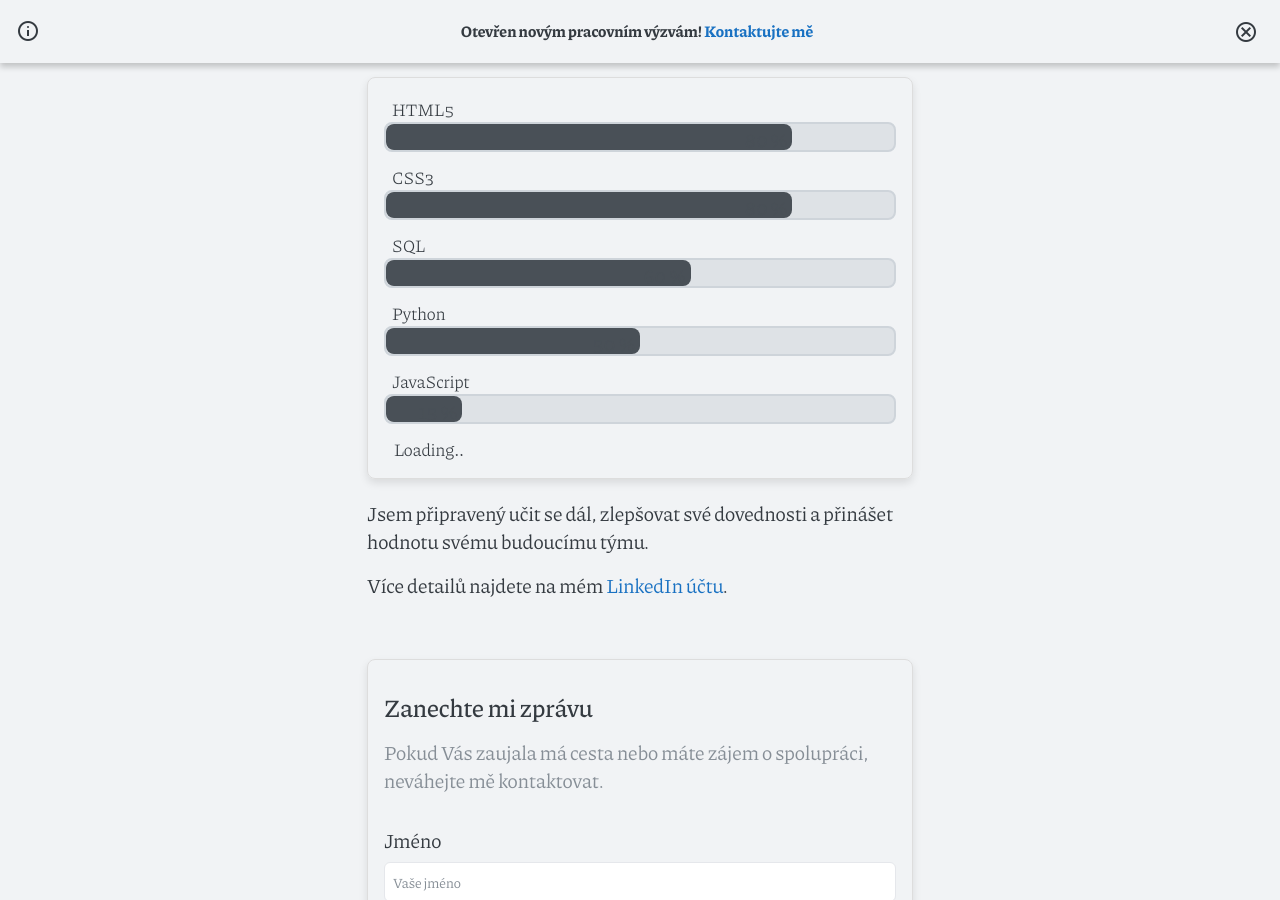
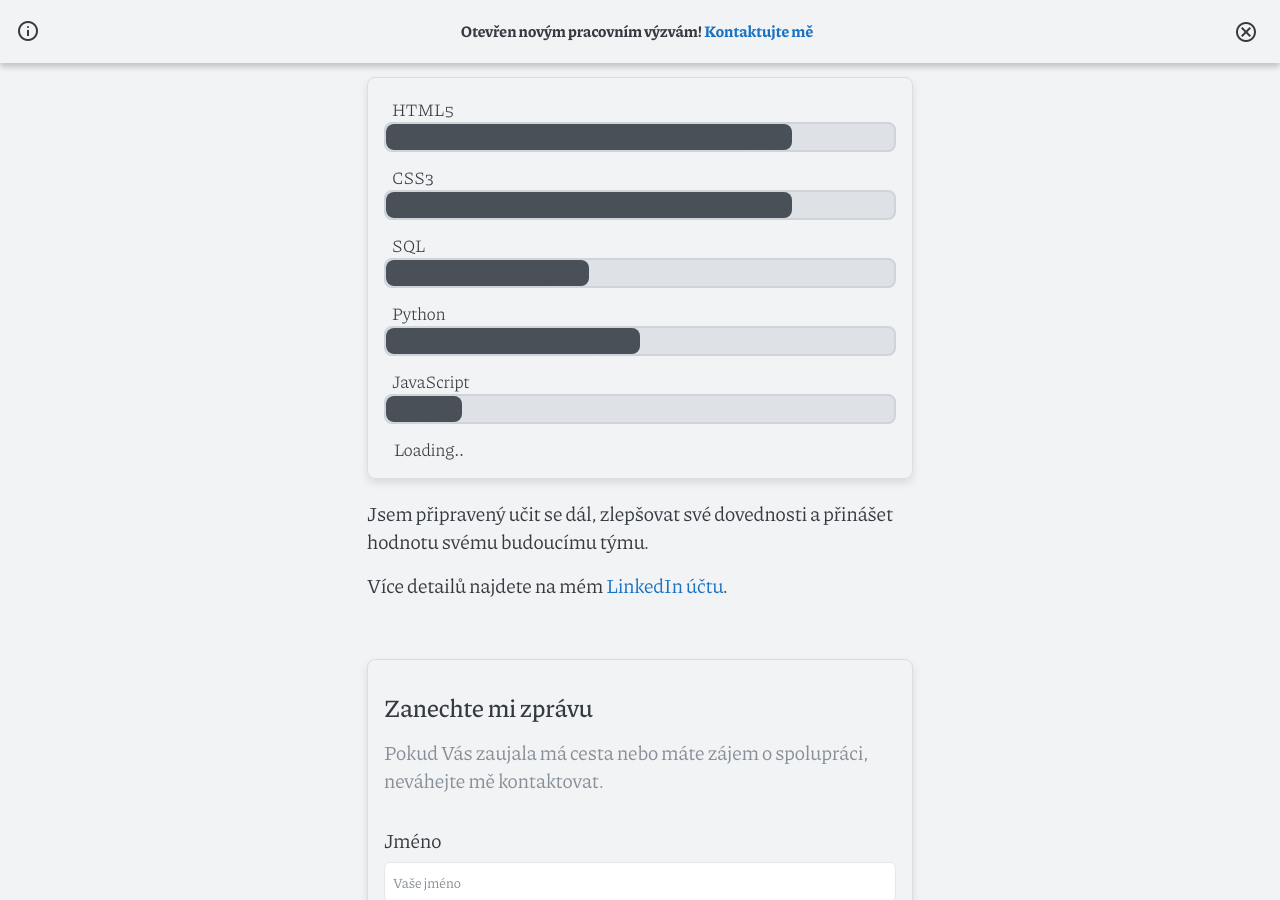
Before and after one commit to Dandee42/dandee42.github.io, a Jekyll site: the page built from index.md, in a window 1280 px wide and 900 px high, scrolled down 1836 px. Built offline with Jekyll 4.4.1, drawn with Linux system fonts in a browser that asks for light colours.

Commit message:
Progress bar

```diff
--- a/_includes/progress-bar.html
+++ b/_includes/progress-bar.html
@@ -14,7 +14,7 @@
     <div class="progress-bar-unit">
         <small><span class="progress-bar-title">SQL</span></small>
         <div class="progress-bar progress-bar-three">
-        <span>60 %</span>
+        <span>40 %</span>
         </div>
     </div>
     <div class="progress-bar-unit">
--- a/_sass/_elements.scss
+++ b/_sass/_elements.scss
@@ -372,7 +372,7 @@ a.reversefootnote {
 .progress-bar-three span {
   background-color: var(--color-progress-bar);
   color: var(--color-progress-bar-text);
-  width: 60%;
+  width: 40%;
 }
 .progress-bar-four span {
   background-color: var(--color-progress-bar);
```
